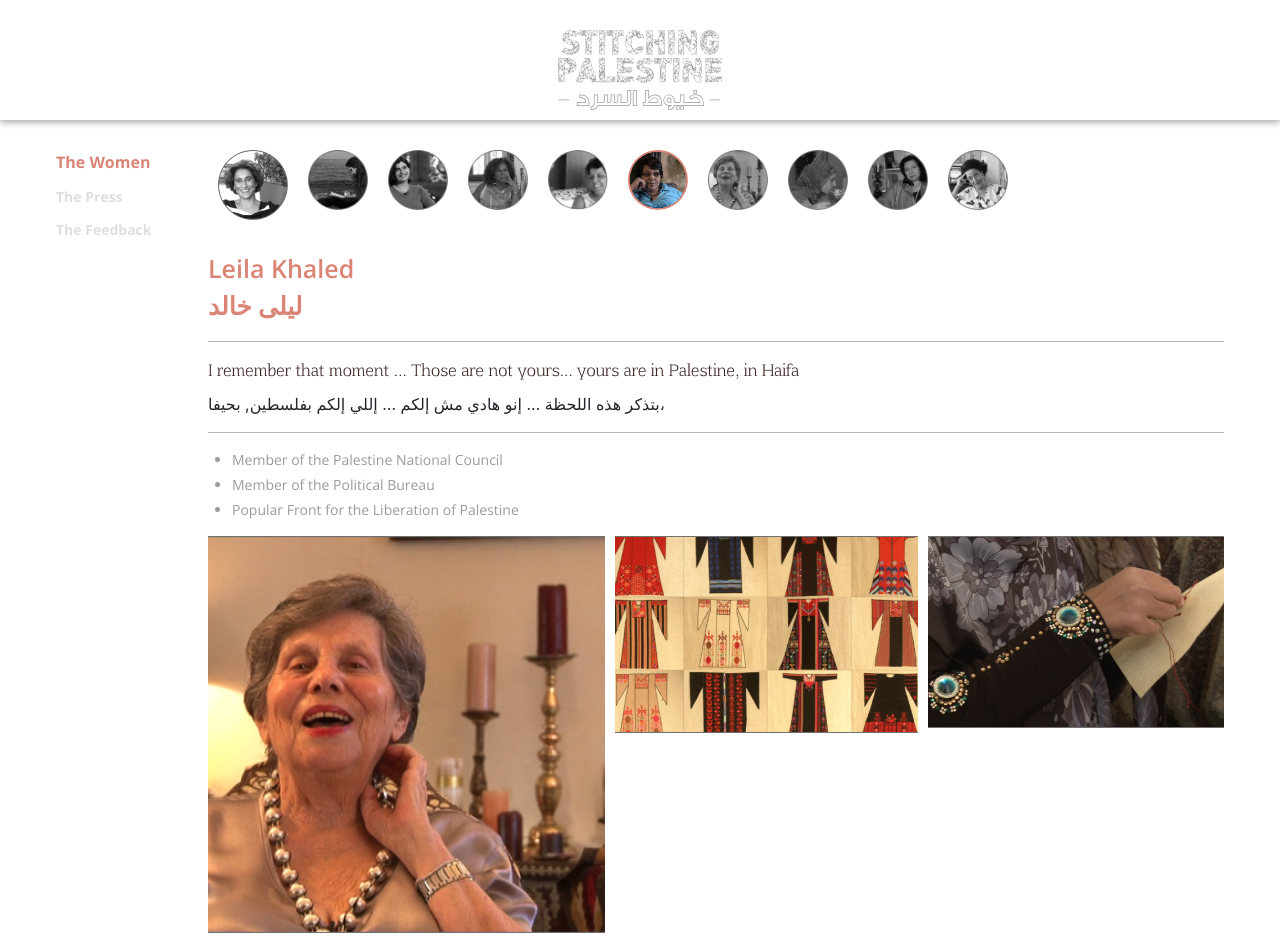
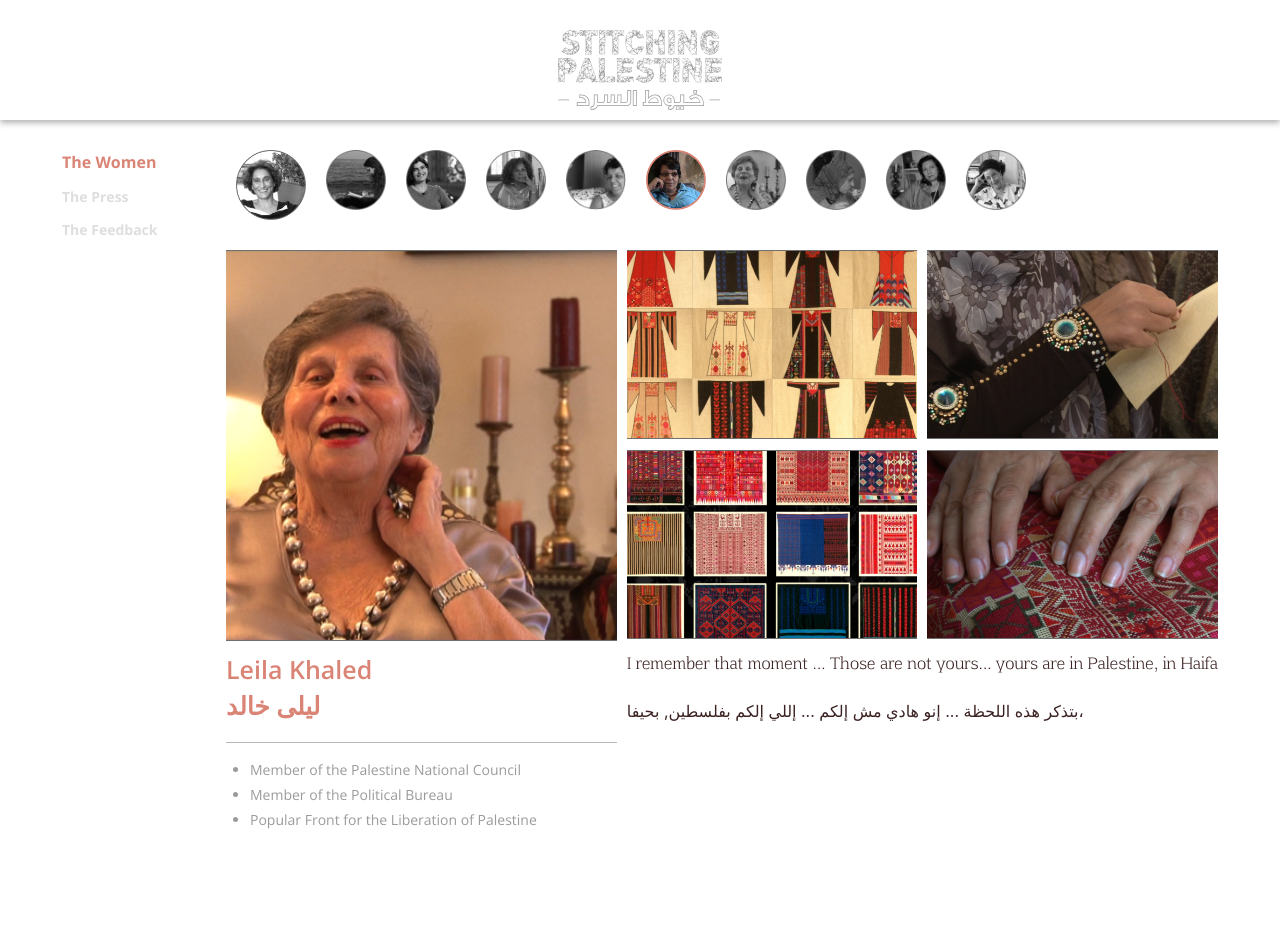
Before and after one commit to Mhmdabed11/stitching-palestine, a Gatsby site: page /spotlight in a window 1280 px wide. Shown: the top 936 px of the page. Built offline with nearby package versions, Linux system fonts and the light colour scheme; Gatsby itself is replaced by a stand-in of ours.

Commit message:
dev: fix css grid

```diff
--- a/src/components/Gallery/Gallery.css
+++ b/src/components/Gallery/Gallery.css
@@ -133,4 +133,49 @@
     grid-row-start: 3;
     grid-row-end: 5;
   }
+
+  .gallery__container--large__name__caption {
+    grid-column-start: 1;
+    grid-column-end: 5;
+    grid-row-start: 5;
+    grid-row-end: 25;
+  }
+  .gallery__container--large__caption {
+    grid-column-start: 5;
+    grid-column-end: 11;
+    grid-row-start: 5;
+    grid-row-end: 12;
+  }
+
+  .gallery__container__info {
+    display: none;
+  }
+  .gallery__container--large__name--en {
+    font-family: "Open Sans";
+    font-weight: 600;
+    font-size: 25px;
+    color: var(--main-theme-color);
+  }
+  .gallery__container--large__name--ar {
+    font-weight: 600;
+    font-size: 25px;
+    color: var(--main-theme-color);
+  }
+
+  .gallery__container--large__description li {
+    font-family: "Open Sans";
+    margin-bottom: 4px;
+    color: #9b9b9b;
+    font-size: 14px;
+  }
+  .gallery__container--large__caption--en {
+    font-family: "Afta Serif";
+    color: #3b2222;
+    margin-bottom: 10px;
+  }
+
+  .gallery__container--large__caption--ar {
+    color: #3b2222;
+    margin-top: 24px;
+  }
 }
--- a/src/components/Gallery/index.js
+++ b/src/components/Gallery/index.js
@@ -45,7 +45,7 @@ export default function Gallery({ thumbnails, photos }) {
             )
           })}
         </div>
-        <div>
+        <div className="gallery__container__info">
           <div className="gallery__container--small__name--en">
             {info.nameEn}
           </div>
@@ -56,11 +56,13 @@ export default function Gallery({ thumbnails, photos }) {
           <div className="gallery__container--small__caption--en">
             {info.captionEn}
           </div>
-          <div>{info.captionAr}</div>
+          <div className="gallery__container--small__caption--ar">
+            {info.captionAr}
+          </div>
           <hr />
           <ul className="gallery__container--small__description">
-            {info.description.map(item => (
-              <li>{item}</li>
+            {info.description.map((item, index) => (
+              <li key={index}>{item}</li>
             ))}
           </ul>
         </div>
@@ -85,7 +87,7 @@ export default function Gallery({ thumbnails, photos }) {
               </div>
             )
           })}
-
+          <div className="gallery__container--large__name__caption">
             <div className="gallery__container--large__name--en">
               {info.nameEn}
             </div>
@@ -93,16 +95,20 @@ export default function Gallery({ thumbnails, photos }) {
               {info.nameAr}
             </div>
             <hr />
-          <div className="gallery__container--large__caption--en">
-            {info.captionEn}
-          </div>
-          <div>{info.captionAr}</div>
-          <hr />
             <ul className="gallery__container--large__description">
               {info.description.map(item => (
                 <li>{item}</li>
               ))}
             </ul>
+          </div>
+          <div className="gallery__container--large__caption">
+            <div className="gallery__container--large__caption--en">
+              {info.captionEn}
+            </div>
+            <div className="gallery__container--large__caption--ar">
+              {info.captionAr}
+            </div>
+          </div>
         </div>
       </div>
     </div>
```
Lines whose indentation alone changed are shown as unchanged.
